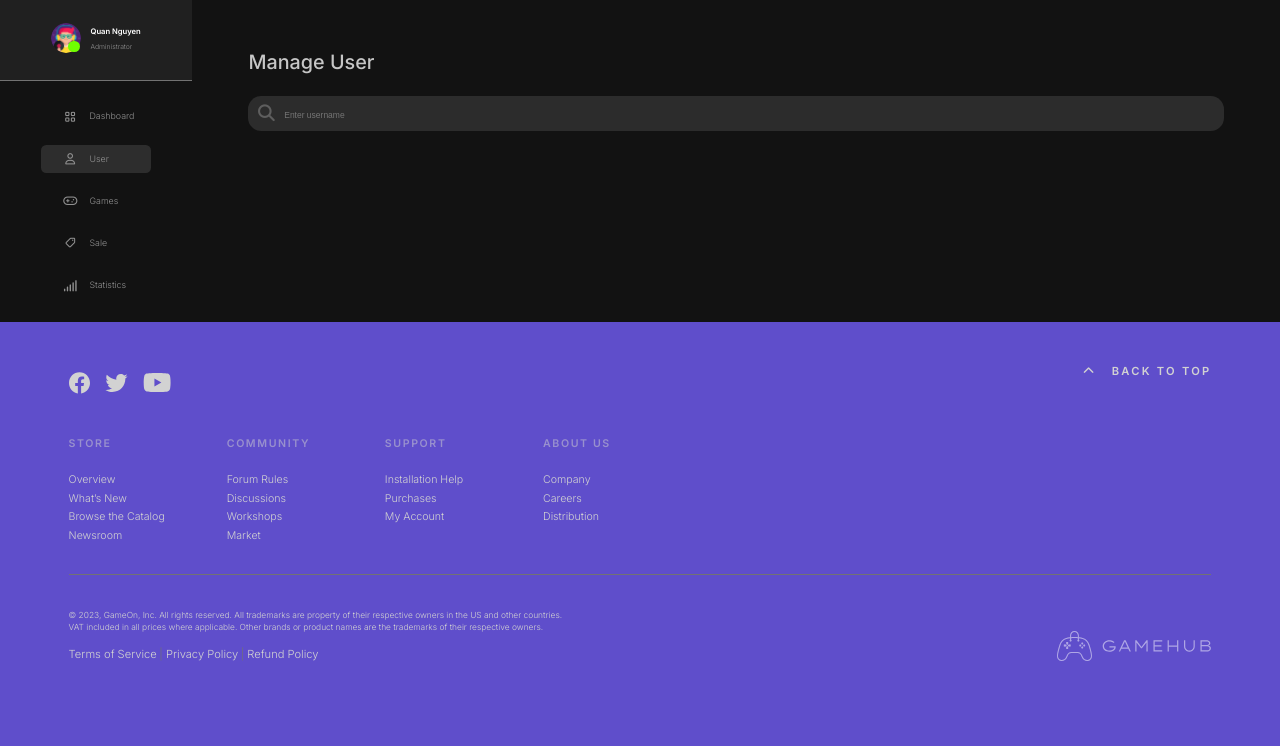
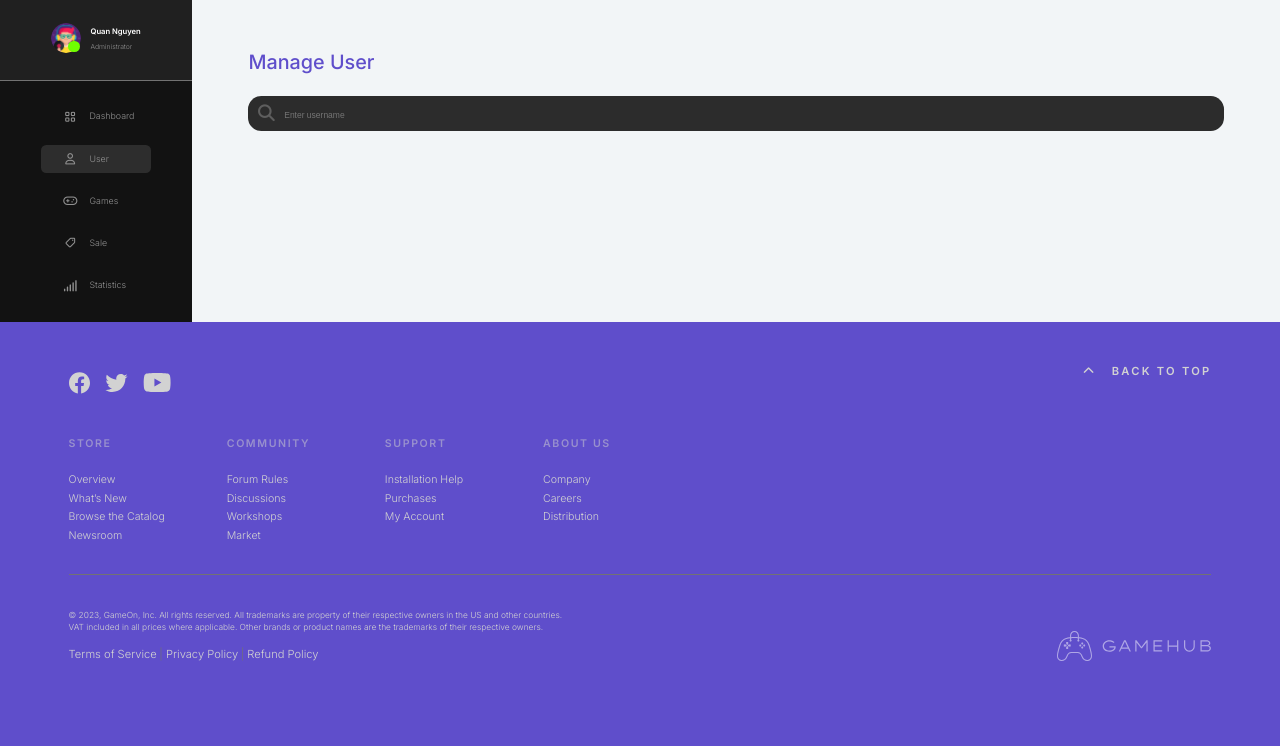
Before and after one commit to NguyenHongQuan1208/GameStore, a Flask app: page /admin in a window 1280 px wide. Shown: the part 108-854 px from the top of the page. Run offline with Flask 3, Linux system fonts and the light colour scheme; a user stored in the database is signed in.

Commit message:
update admin

```diff
--- a/static/css/admin.css
+++ b/static/css/admin.css
@@ -25,7 +25,7 @@ html {
 .admin-content > .user-manager-panel {
   width: 85%;
   height: 100%;
-  background-color: #121212;
+  background-color: var(--backgroundColor);
 }
 .admin-content > .admin-panel > .admin-holder {
   display: flex;
@@ -109,7 +109,7 @@ html {
   line-height: 16px; /* 64% */
 }
 .user-manager-panel > h1 {
-  color: #fff;
+  color: var(--primaryPurple);
 }
 .user-manager-panel > .search-bar {
   display: flex;
@@ -153,7 +153,6 @@ html {
   padding: 65px 73px;
 }
 .user-manager-panel > h1 {
-  color: #c6c6c6;
   font-size: 2.1vw;
   font-weight: 400;
   margin-bottom: 3.8vh;
```
